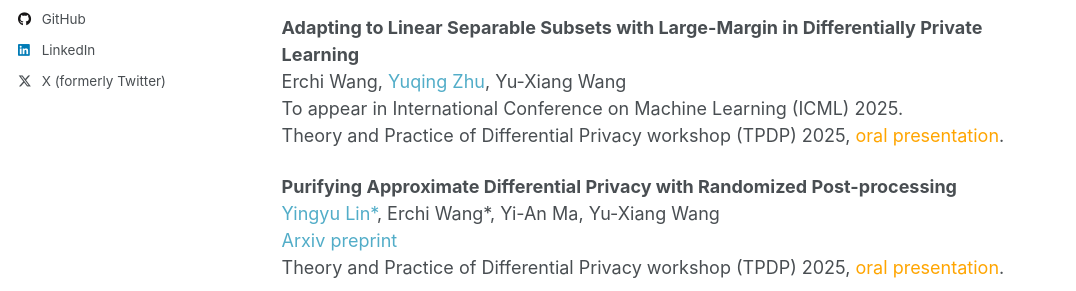
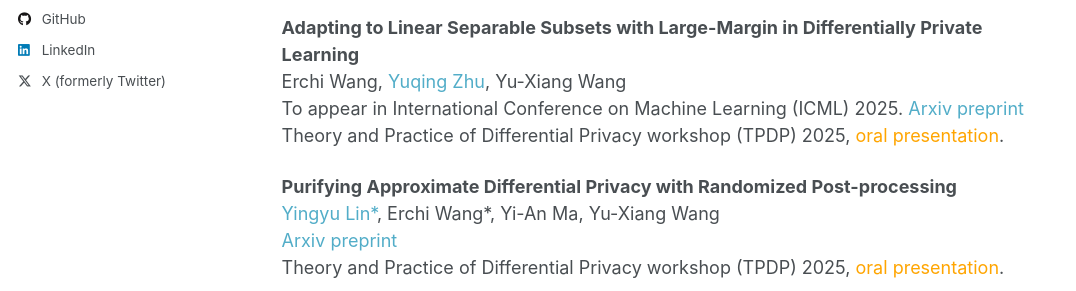
Before and after one commit to erchiw/erchiw.github.io, a Jekyll site: the page built from _pages/about.md, in a window 1280 px wide and 900 px high. Shown: the part 407-698 px from the top of the window, without its empty margins (0-1076 px from the left). Built offline with Jekyll 4.4.1, drawn with Linux system fonts in a browser that asks for light colours; some web fonts are replaced.

Commit message:
add arxiv

```diff
--- a/_pages/about.md
+++ b/_pages/about.md
@@ -19,12 +19,12 @@ Selected Papers <small><span style="color:#888888">(\* denotes equal contributio
 ======
 **Adapting to Linear Separable Subsets with Large-Margin in Differentially Private Learning**
 <br> Erchi Wang, <a href="https://jeremy43.github.io/" style="text-decoration:none">Yuqing Zhu</a>, Yu-Xiang Wang
-<br> To appear in International Conference on Machine Learning (ICML) 2025.
+<br> To appear in International Conference on Machine Learning (ICML) 2025. <a href="https://arxiv.org/abs/2505.24737" style="text-decoration:none">Arxiv preprint</a>
 <br> Theory and Practice of Differential Privacy workshop (TPDP) 2025, <span style="color: orange;">oral presentation</span>.
 
 **Purifying Approximate Differential Privacy with Randomized Post-processing**
 <br> <a href="https://sites.google.com/view/yingyulin" style="text-decoration:none">Yingyu Lin\*</a>, Erchi Wang\*, Yi-An Ma, Yu-Xiang Wang
-<br> <a href="https://arxiv.org/pdf/2503.21071" style="text-decoration:none">Arxiv preprint</a>
+<br> [<a href="https://arxiv.org/pdf/2503.21071" style="text-decoration:none">Arxiv preprint</a>](https://arxiv.org/abs/2505.24737)
 <br> Theory and Practice of Differential Privacy workshop (TPDP) 2025, <span style="color: orange;">oral presentation</span>.
 
 <br />
```
